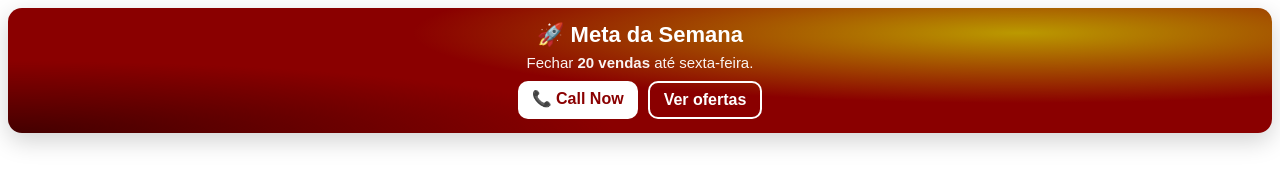
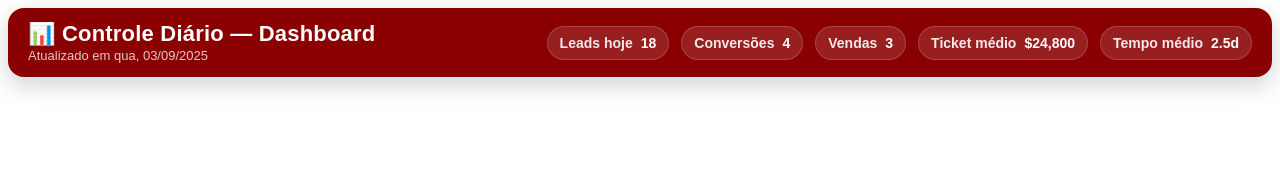
Before and after one commit to RealCarSales/kommo-banner, a plain HTML site: page index.html in a window 1280 px wide. Drawn offline with Linux system fonts and the light colour scheme.

Commit message:
Add files via upload

```diff
--- a/index.html
+++ b/index.html
@@ -3,39 +3,81 @@
 <head>
   <meta charset="utf-8">
   <meta name="viewport" content="width=device-width, initial-scale=1">
-  <title>Dashboard Banner</title>
+  <title>Dashboard Diário - Banner 6x1</title>
   <style>
-    :root{ --brand:#8a0000; --ink:#ffffff; --radius:14px; --gap:10px; }
+    :root{
+      --brand:#8a0000; /* fundo */
+      --ink:#ffffff;   /* texto */
+      --muted: rgba(255,255,255,.85);
+      --radius:16px;
+      --gap:16px;
+    }
     *{box-sizing:border-box}
-    html,body{margin:0;padding:0;font-family:Montserrat,Arial,Helvetica,sans-serif;background:#fff;color:#222}
-    .card{width:100%;height:100%;display:flex;align-items:center;justify-content:center;padding:8px}
+    html,body{margin:0;padding:0;font-family:Montserrat, Arial, Helvetica, sans-serif;background:#fff;color:var(--ink)}
+    .card{width:100%;height:100%;padding:8px}
     .banner{
       width:100%;height:100%;
-      display:flex;flex-direction:column;align-items:center;justify-content:center;text-align:center;
-      background: radial-gradient(120% 140% at 80% 20%, #b90 0%, transparent 40%),
-                  radial-gradient(100% 120% at 0% 100%, #400 0%, transparent 48%),
-                  var(--brand);
-      color:var(--ink);border-radius:var(--radius);padding:14px 16px;
-      box-shadow:0 8px 24px rgba(0,0,0,.18);
+      display:flex;align-items:center;justify-content:space-between;gap:var(--gap);
+      background: var(--brand);
+      color:var(--ink);
+      border-radius:var(--radius);
+      padding:14px 20px;
+      box-shadow: 0 8px 24px rgba(0,0,0,.18);
+      overflow:hidden;
     }
-    h2{margin:0 0 6px 0;font-size:clamp(16px,3.5vw,22px);line-height:1.2}
-    p{margin:0 0 10px 0;font-size:clamp(12px,2.8vw,15px);opacity:.95}
-    .row{display:flex;gap:var(--gap);flex-wrap:wrap;justify-content:center}
-    .btn{display:inline-block;padding:8px 14px;border-radius:10px;background:#fff;color:var(--brand);text-decoration:none;font-weight:700;transition:transform .06s,opacity .2s;border:0}
-    .btn:hover{transform:translateY(-1px);opacity:.95}
-    .btn.outline{background:transparent;border:2px solid #fff;color:#fff}
+    .left{
+      display:flex;align-items:center;gap:14px;min-width:0;
+    }
+    .title{
+      display:flex;flex-direction:column;gap:2px;min-width:0;
+    }
+    .title h2{margin:0;font-weight:800;letter-spacing:.2px;line-height:1.1;
+      font-size:clamp(16px, 2.2vw, 22px);
+      white-space:nowrap;overflow:hidden;text-overflow:ellipsis;
+    }
+    .title small{opacity:.92;color:var(--muted);font-size:clamp(11px,1.4vw,13px)}
+    .metrics{
+      display:flex;align-items:center;gap:12px;flex-wrap:nowrap;min-width:0;
+    }
+    .chip{
+      display:flex;align-items:center;gap:8px;
+      padding:8px 12px;border-radius:999px;background:rgba(255,255,255,.12);
+      font-weight:700;font-size:clamp(12px,1.8vw,14px);white-space:nowrap;
+      border:1px solid rgba(255,255,255,.18);
+    }
+    .chip span{opacity:.9;font-weight:600}
+    .separator{height:22px;width:1px;background:rgba(255,255,255,.25);margin:0 4px}
+    /* Em telas super estreitas, esconde parte das métricas para não quebrar */
+    @media (max-width: 720px){
+      .chip.hide-sm{display:none}
+      .title h2{font-size:16px}
+    }
   </style>
 </head>
 <body>
   <div class="card">
-    <div class="banner" role="region" aria-label="Banner de destaque">
-      <h2>🚀 Meta da Semana</h2>
-      <p>Fechar <strong>20 vendas</strong> até sexta-feira.</p>
-      <div class="row">
-        <a class="btn" href="tel:+16896983876">📞 Call Now</a>
-        <a class="btn outline" href="https://realcarsales.com" target="_blank" rel="noopener">Ver ofertas</a>
+    <div class="banner" role="region" aria-label="Controle Diário do Dashboard">
+      <div class="left">
+        <div class="title">
+          <h2>📊 Controle Diário — Dashboard</h2>
+          <small>Atualizado em <span id="today"></span></small>
+        </div>
+      </div>
+      <div class="metrics">
+        <!-- Edite os rótulos/valores abaixo conforme desejar -->
+        <div class="chip"><span>Leads hoje</span> 18</div>
+        <div class="chip"><span>Conversões</span> 4</div>
+        <div class="chip"><span>Vendas</span> 3</div>
+        <div class="chip hide-sm"><span>Ticket médio</span> $24,800</div>
+        <div class="chip hide-sm"><span>Tempo médio</span> 2.5d</div>
       </div>
     </div>
   </div>
+  <script>
+    // Data de hoje (pt-BR)
+    const d = new Date();
+    const fmt = d.toLocaleDateString('pt-BR', {weekday:'short', day:'2-digit', month:'2-digit', year:'numeric'});
+    document.getElementById('today').textContent = fmt.replace('.', '');
+  </script>
 </body>
 </html>
```
